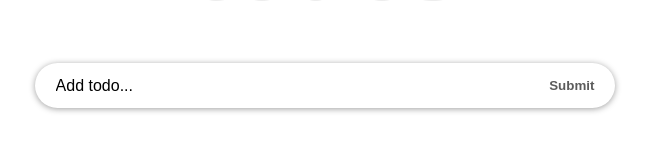
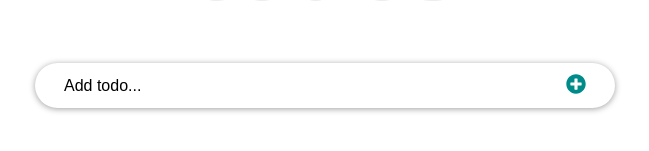
Before and after one commit to manq2010/react-todo-app, a React (Create React App) app: page / in a window 1280 px wide. Shown: the part 233-384 px from the top of the page, without its empty margins (315-964 px from the left). Built offline with nearby package versions, Linux system fonts and the light colour scheme.

Commit message:
Add SVG react icons and styling

```diff
--- a/package.json
+++ b/package.json
@@ -9,6 +9,7 @@
     "node-sass": "^7.0.3",
     "react": "^18.2.0",
     "react-dom": "^18.2.0",
+    "react-icons": "^4.7.1",
     "react-scripts": "5.0.1",
     "uuid": "^9.0.0",
     "web-vitals": "^2.1.4"
--- a/src/functionBased/components/InputTodo.jsx
+++ b/src/functionBased/components/InputTodo.jsx
@@ -1,5 +1,6 @@
 /* eslint-disable */
 import React, { useState } from 'react';
+import { FaPlusCircle } from "react-icons/fa"
 
 const InputTodo = (props) => {
   const [inputText, setInputText] = useState({
@@ -35,7 +36,9 @@ const InputTodo = (props) => {
         name="title"
         onChange={onChange}
       />
-      <button className="input-submit">Submit</button>
+      <button className="input-submit">
+        <FaPlusCircle color="darkcyan" size="20px" className="submit-icon" />
+      </button>
     </form>
   );
 };
--- a/src/functionBased/components/TodoItem.jsx
+++ b/src/functionBased/components/TodoItem.jsx
@@ -1,6 +1,7 @@
 /* eslint-disable */
 import React, { useState, useEffect } from "react"
 import styles from './TodoItem.module.css';
+import { FaTrash } from "react-icons/fa";
 
 const TodoItem = (props) => {
   const [editing, setEditing] = useState(false);
@@ -48,7 +49,9 @@ const TodoItem = (props) => {
           checked={completed}
           onChange={() => props.handleChangeProps(id)}
         />
-        <button onClick={() => props.deleteTodoProps(id)}>Delete</button>
+        <button onClick={() => props.deleteTodoProps(id)}>
+          < FaTrash style={{ color: 'orangered', fontSize: '16px' }} />
+        </button>
         <span style={completed ? completedStyle : null}>{title}</span>
       </div>
       <input
```
Also changed, not shown: 1 other file (tests, documents, lock files or other folders).
